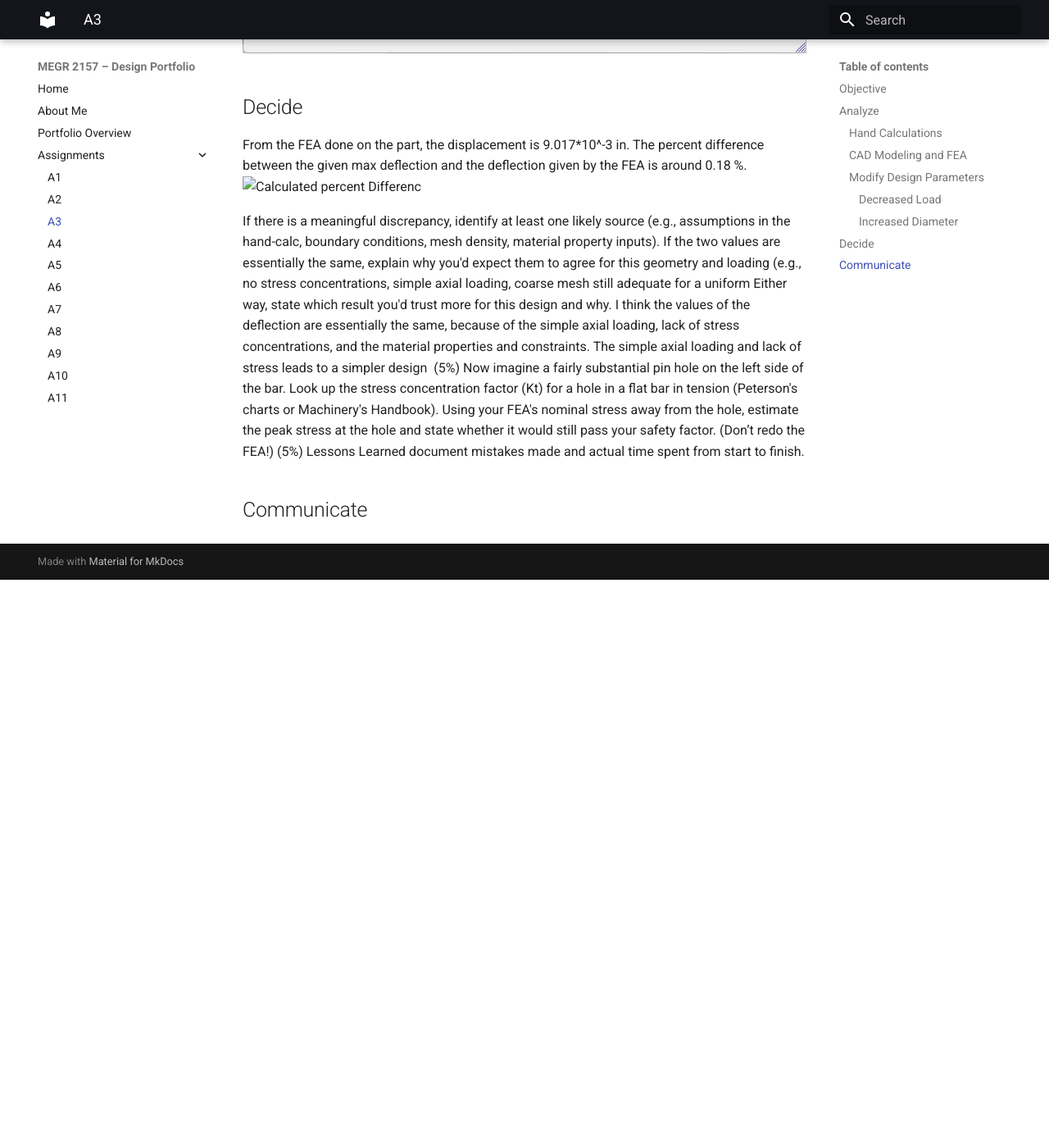
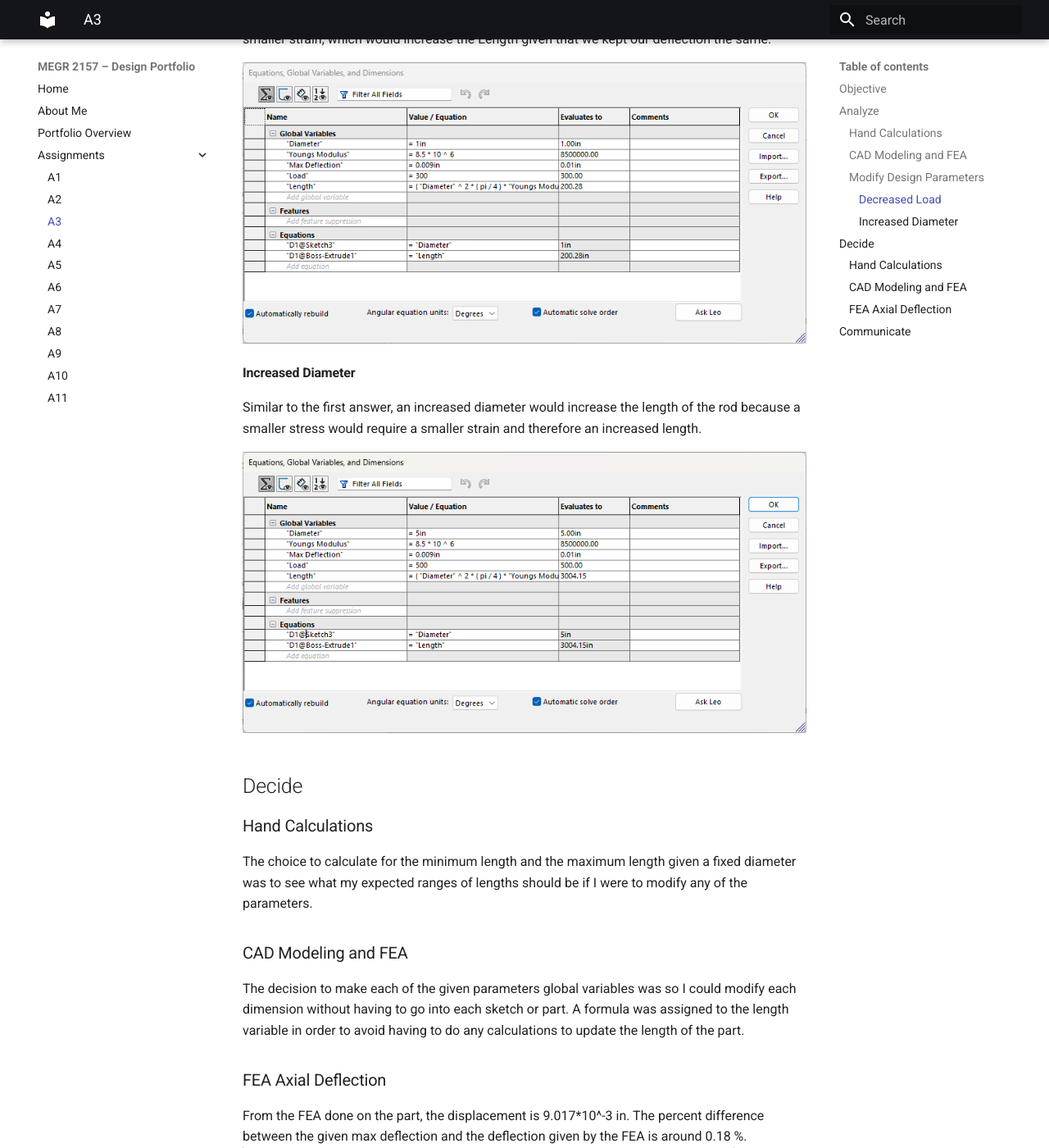
Before and after one commit to mbsibelius/megr2156-portfolio-mbs, an MkDocs documentation site: the page built from docs/assignments/A03/index.md, in a window 1280 px wide and 1400 px high, scrolled down 3651 px. Shown: the whole window at 82% size. Built offline with MkDocs 1.6.1 and Material for MkDocs 9.7.7, drawn with Linux system fonts in a browser that asks for light colours; before the commit the page ends 4358 px from its top, so only the background shows below that; some of the changed text lies outside the part shown.

Commit message:
Update FEA results and analysis in index.md
Added results and analysis of FEA, including stress concentration factor estimation.

```diff
--- a/docs/assignments/A03/index.md
+++ b/docs/assignments/A03/index.md
@@ -34,7 +34,14 @@ Before I could run the FEA, I first had to create a custom aluminum material tha
 
 ![custom material aluminum](projecta3CustomMat.png)
 
+The results of the FEA are shown below.
+
+![stress of FEA](projecta3VonMisesStress.png)
+
+![defelction of FEA](projecta3Deflection.png)
+
 ### Modify Design Parameters
+
 
 #### Decreased Load
 The first parameter I modified was the load applied to the rod, and I decreased it from 500 to 300 lbs and kept the 1 in diameter. Looking at our Length equation, we can see that a smaller load would contribute to a longer length of the rod. A smaller stress applied to the rod would require a smaller strain, which would increase the Length given that we kept our deflection the same.
@@ -48,17 +55,22 @@ Similar to the first answer, an increased diameter would increase the length of
 
 ## Decide
 
+### Hand Calculations
+The choice to calculate for the minimum length and the maximum length given a fixed diameter was to see what my expected ranges of lengths should be if I were to modify any of the parameters.
 
-From the FEA done on the part, the displacement is 9.017*10^-3 in. The percent difference between the given max deflection and the deflection given by the FEA is around 0.18 %.
-![Calculated percent Differenc]()
-
-If there is a meaningful discrepancy, identify at least one likely source (e.g., assumptions in the hand-calc, boundary conditions, mesh density, material property inputs).
-If the two values are essentially the same, explain why you'd expect them to agree for this geometry and loading (e.g., no stress concentrations, simple axial loading, coarse mesh still adequate for a uniform
-Either way, state which result you'd trust more for this design and why.
-I think the values of the deflection are essentially the same, because of the simple axial loading, lack of stress concentrations, and the material properties and constraints. The simple axial loading and lack of stress leads to a simpler design
-![]()
-(5%) Now imagine a fairly substantial pin hole on the left side of the bar. Look up the stress concentration factor (Kt) for a hole in a flat bar in tension (Peterson's charts or Machinery's Handbook). Using your FEA's nominal stress away from the hole, estimate the peak stress at the hole and state whether it would still pass your safety factor. (Don’t redo the FEA!)
-(5%) Lessons Learned document mistakes made and actual time spent from start to finish.
+### CAD Modeling and FEA
+The decision to make each of the given parameters global variables was so I could modify each dimension without having to go into each sketch or part. A formula was assigned to the length variable in order to avoid having to do any calculations to update the length of the part.
 
 
+### FEA Axial Deflection
+From the FEA done on the part, the displacement is 9.017*10^-3 in. The percent difference between the given max deflection and the deflection given by the FEA is around 0.18 %.
+![Calculated percent Difference](percentDiff.png)
+
+I think the values of the deflection are essentially the same because of the simple axial loading, lack of stress concentrations, and the material properties and constraints. The simple axial loading and lack of stress concentrations lead to a part that could be modeled with only 2 dimensions and gave less room for error when it came to hand calculations. Given the choice, I would trust the FEA more if I had more material properties available to me, but the more complex parts would require me to learn the software more to get more accurate results.
+
+![stress concentration factor of pin](stressConcentrationFactor.png)
+
+Looking at the stress concentration factor chart, considering the size of the pinhole, I would estimate K to be around ~ 3.7. The peak stress would then be estimated to be 2.4 ksi, well below the yield strength of the aluminum and within a factor of safety of 13.
+
 ## Communicate
+In this project, I learned that parametric modeling significantly speeds up the redesign process significantly easier, because of being able to update all dimensions in one place instead of having to modify each dimension separately. I learned that
```
